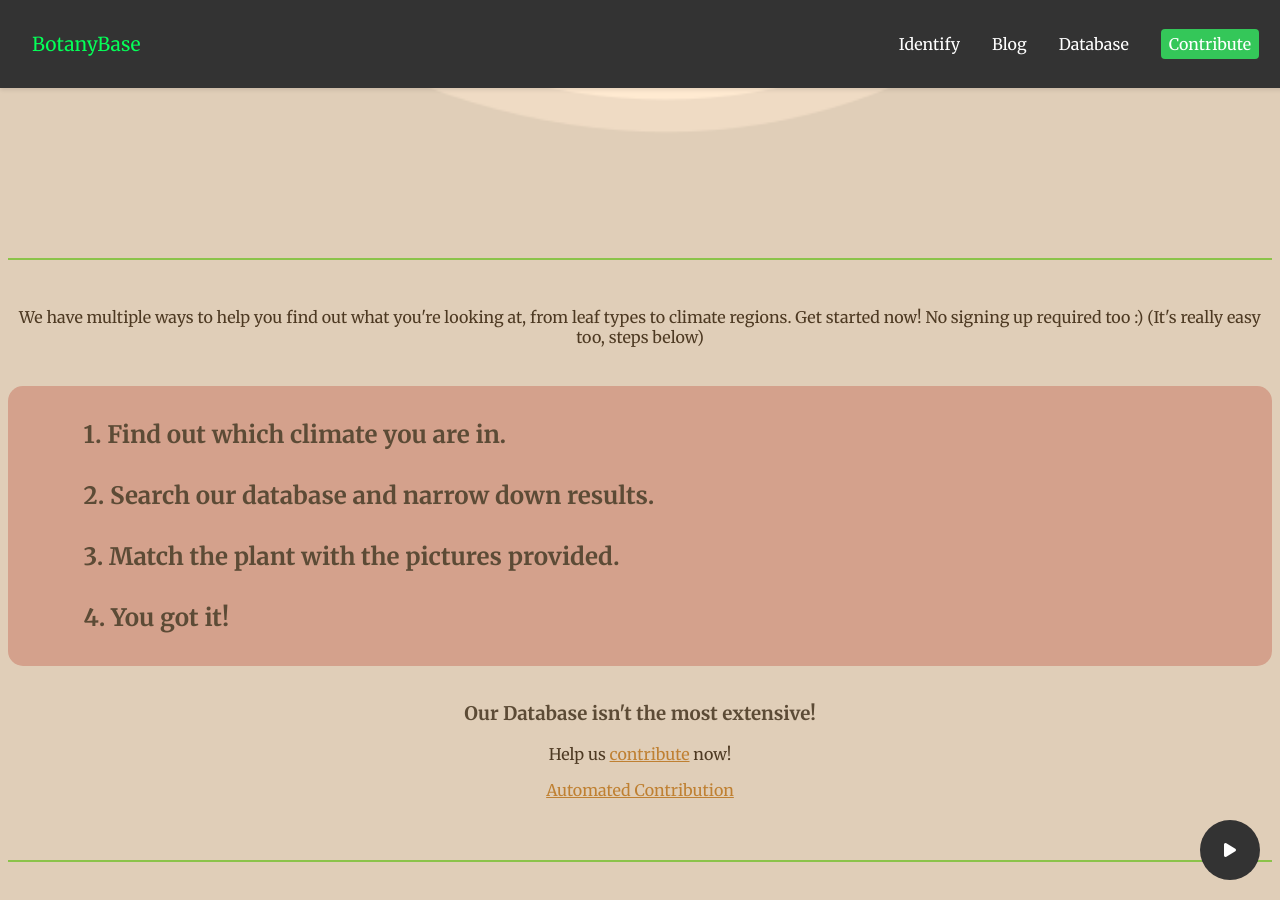
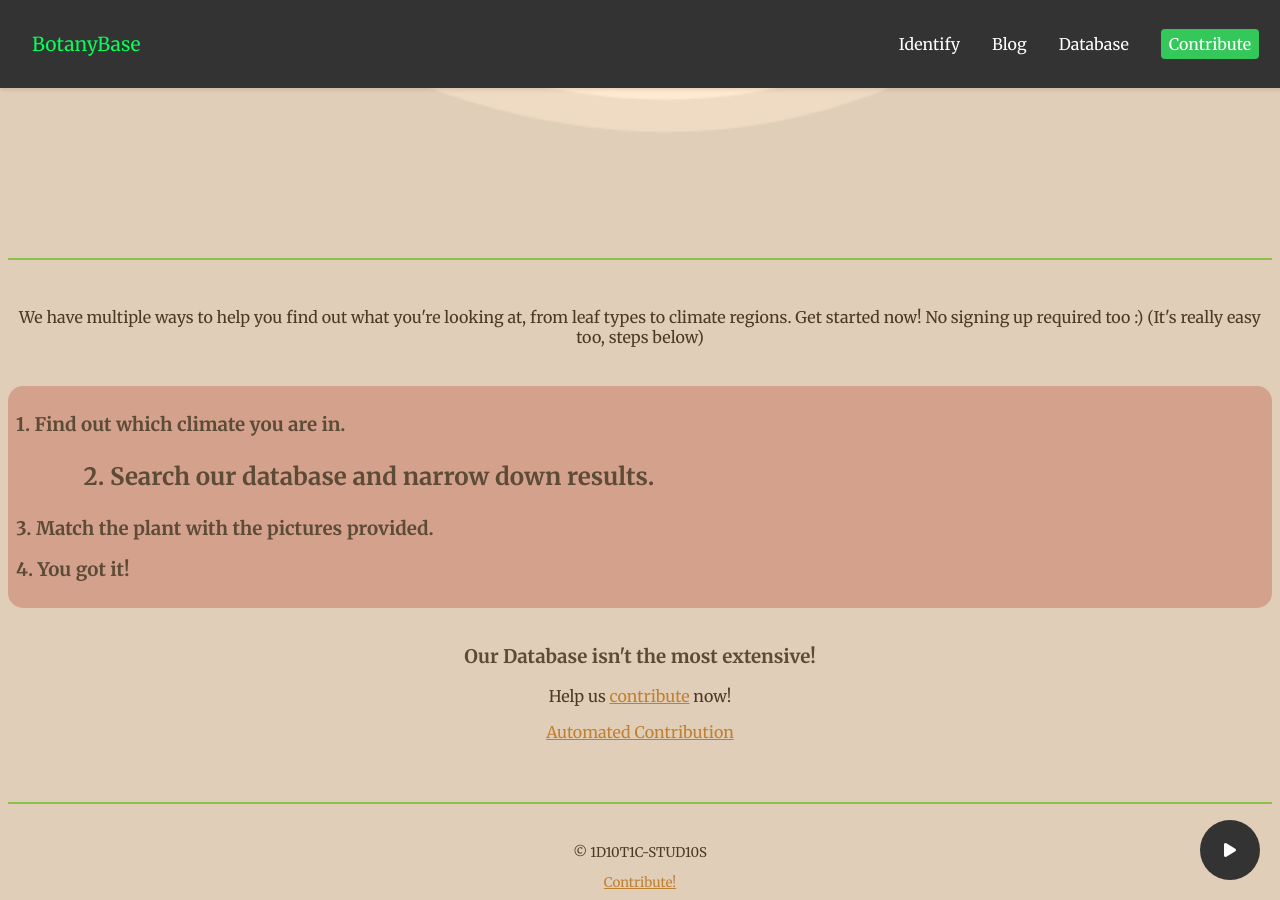
Before and after one commit to BotanyBase/botanybase.github.io, a Jekyll site: the page built from index.html, in a window 1280 px wide and 900 px high, scrolled down 854 px. Built offline with Jekyll 4.4.1, drawn with Linux system fonts in a browser that asks for light colours; nearby versions of some CDN libraries.

```diff
--- a/index.html
+++ b/index.html
@@ -91,10 +91,10 @@ title: Main
 <p style="text-align: center; text-decoration: bold; padding: 5px;">We have multiple ways to help you find out what you're looking at, from leaf types to climate regions. Get started now! No signing up required too :) (It's really easy too, steps below)</p>
 <br>
 <div class="bgsecondary1">
-<h2>1. Find out which climate you are in.</h2>
+<h3>1. Find out which climate you are in.</h2>
 <h2>2. Search our database and narrow down results.</h2>
-<h2>3. Match the plant with the pictures provided.</h2>
-<h2>4. You got it!</h2>
+<h3>3. Match the plant with the pictures provided.</h2>
+<h3>4. You got it!</h2>
 </div>
 <br>
 <h3 style="text-align: center;">Our Database isn't the most extensive!</h3>
```
